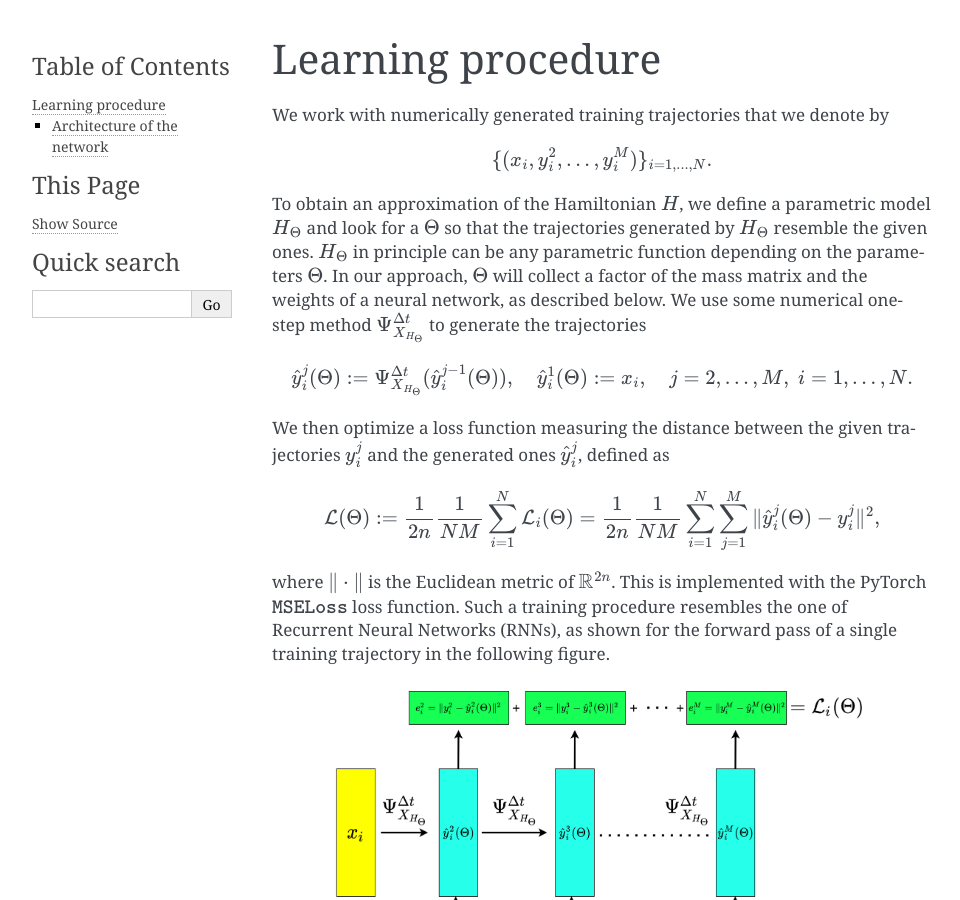
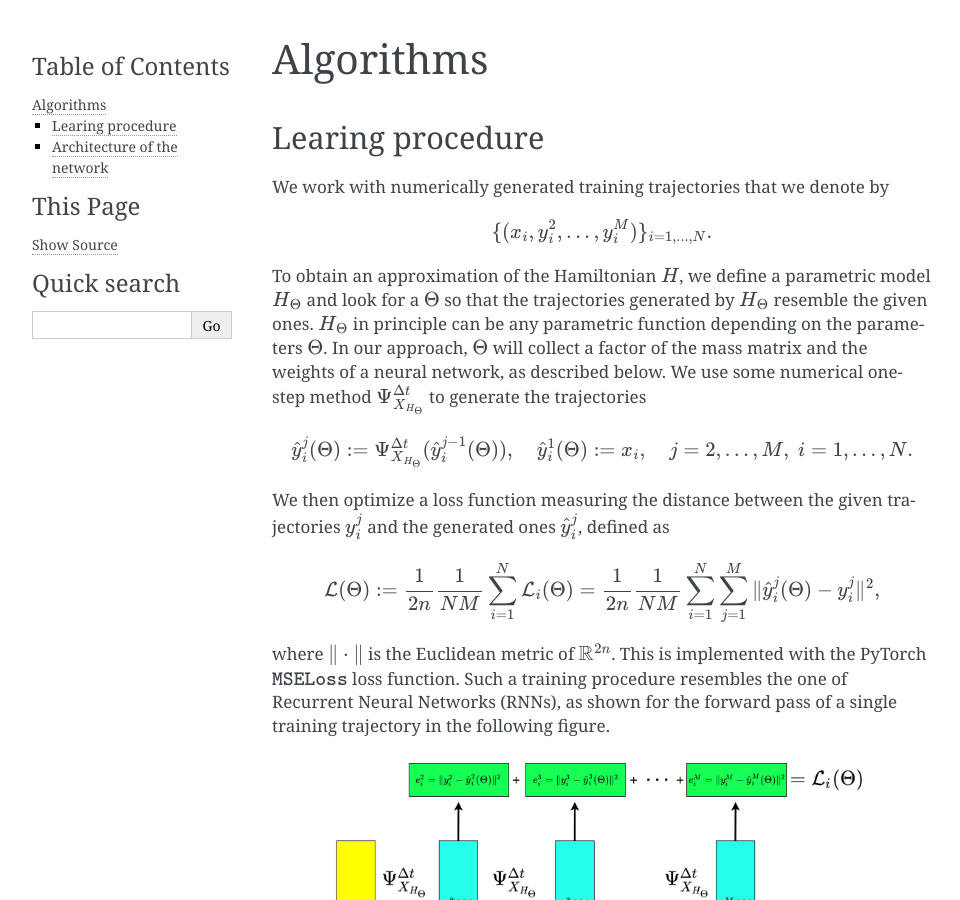
Before and after one commit to THREAD-3-2/Learning_Hamiltonians, a Sphinx documentation site: the page built from docs/learn.rst, in a window 1280 px wide and 900 px high. Shown: the whole window, without its empty margins (148-1108 px from the left). Built offline with Sphinx 7.4.7, drawn with Linux system fonts in a browser that asks for light colours.

Commit message:
last part learn

```diff
--- a/docs/learn.rst
+++ b/docs/learn.rst
@@ -1,8 +1,12 @@
 .. _learn:
 
 ==================
-Learning procedure
+Algorithms
 ==================
+
+
+Learing procedure
+=================
 
 We work with numerically generated training trajectories that we denote by
 
```
